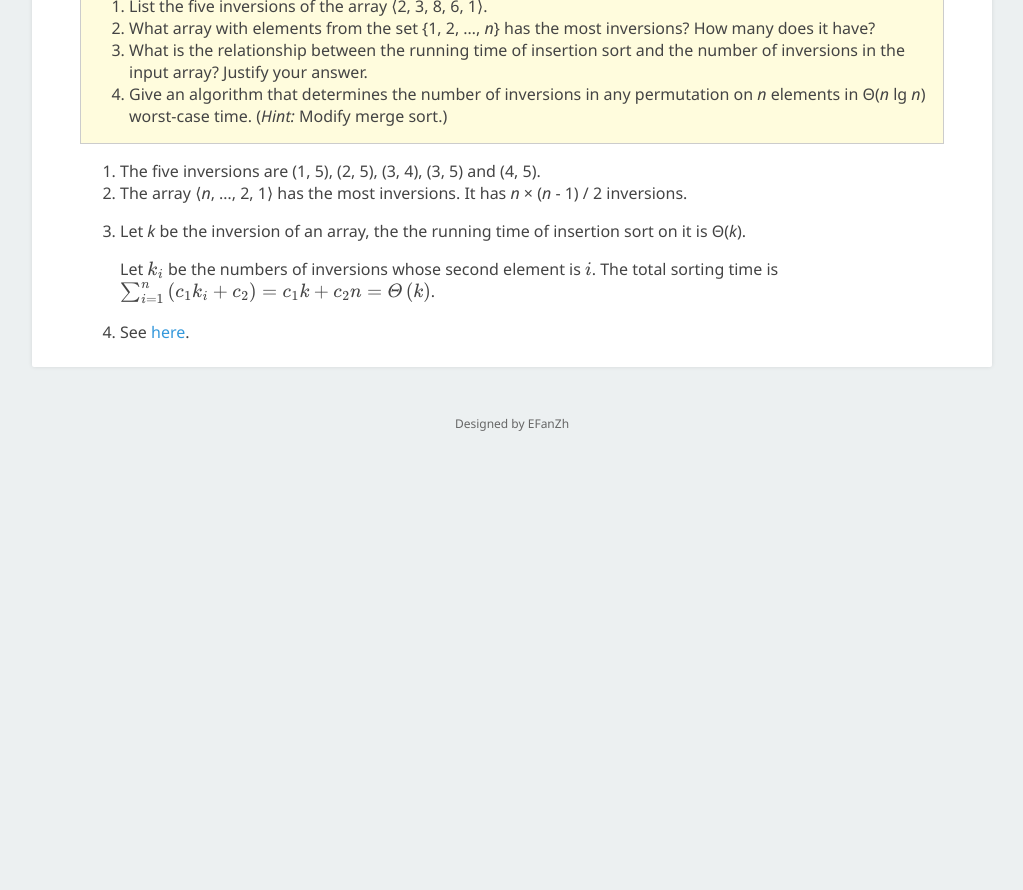
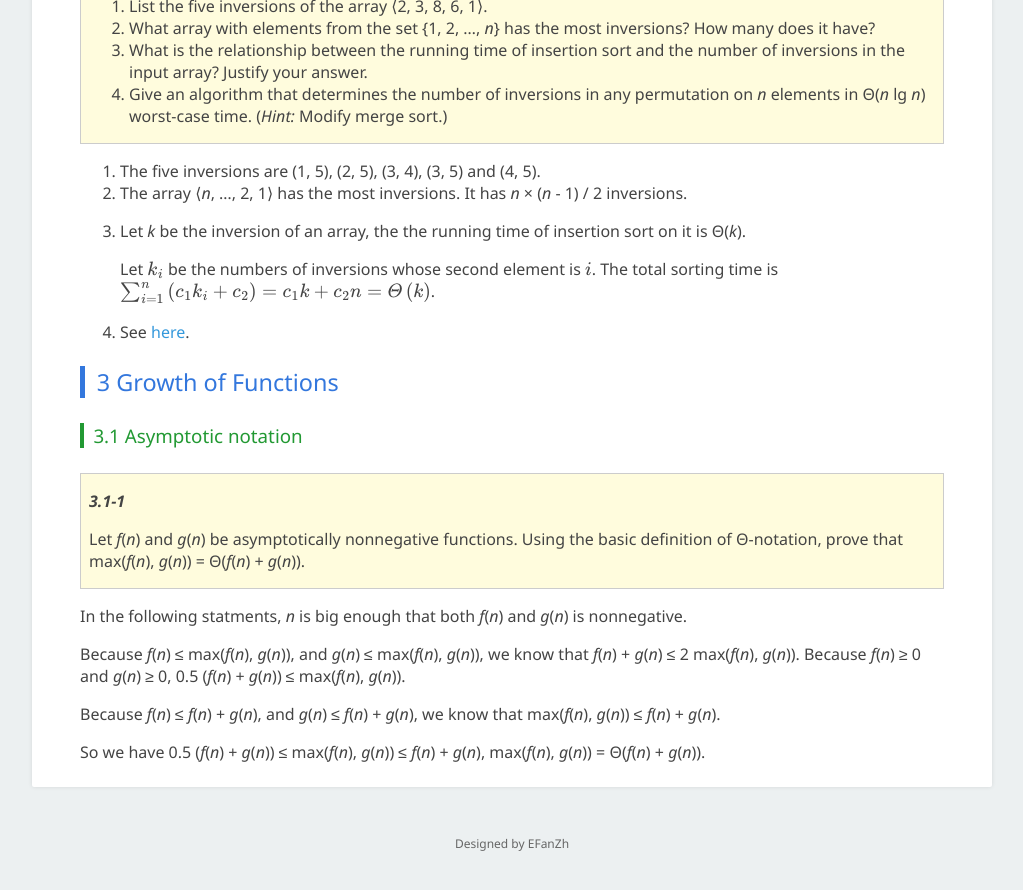
Before and after one commit to EFanZh/efanzh.github.io, a Jekyll site: the page built from _posts/2018-10-05-introduction-to-algorithms-exercises.md, in a window 1280 px wide and 900 px high, scrolled down 13104 px. Shown: the top 890 px of the window, without its empty margins (128-1151 px from the left). Built offline with Jekyll 4.4.1, drawn with Linux system fonts in a browser that asks for light colours; formulas are drawn with MathJax 3; before the commit the page ends 13584 px from its top, so only the background shows below that.

Commit message:
Add exercise 3.1-1 from CLRS

```diff
--- a/_posts/2018-10-05-introduction-to-algorithms-exercises.md
+++ b/_posts/2018-10-05-introduction-to-algorithms-exercises.md
@@ -636,3 +636,24 @@ Codes are implemeted
    $\sum_{i = 1}^n\left(c_1 k_i + c_2\right) = c_1 k + c_2 n = Θ\left(k\right)$.
 4. See
    [here](https://github.com/EFanZh/Introduction-to-Algorithms/blob/master/src/section_2_3_designing_algorithms/problems.rs).
+
+### 3 Growth of Functions
+
+#### 3.1 Asymptotic notation
+
+> ***3.1-1***
+>
+> Let *f*(*n*) and *g*(*n*) be asymptotically nonnegative functions. Using the basic definition of Θ-notation, prove
+> that max(*f*(*n*), *g*(*n*)) = Θ(*f*(*n*) + *g*(*n*)).
+
+In the following statments, *n* is big enough that both *f*(*n*) and *g*(*n*) is nonnegative.
+
+Because *f*(*n*) ≤ max(*f*(*n*), *g*(*n*)), and *g*(*n*) ≤ max(*f*(*n*), *g*(*n*)), we know that
+*f*(*n*) + *g*(*n*) ≤ 2 max(*f*(*n*), *g*(*n*)). Because *f*(*n*) ≥ 0 and *g*(*n*) ≥ 0,
+0.5 (*f*(*n*) + *g*(*n*)) ≤ max(*f*(*n*), *g*(*n*)).
+
+Because *f*(*n*) ≤ *f*(*n*) + *g*(*n*), and *g*(*n*) ≤ *f*(*n*) + *g*(*n*), we know that
+max(*f*(*n*), *g*(*n*)) ≤ *f*(*n*) + *g*(*n*).
+
+So we have 0.5 (*f*(*n*) + *g*(*n*)) ≤ max(*f*(*n*), *g*(*n*)) ≤ *f*(*n*) + *g*(*n*), max(*f*(*n*),
+*g*(*n*)) = Θ(*f*(*n*) + *g*(*n*)).
```
